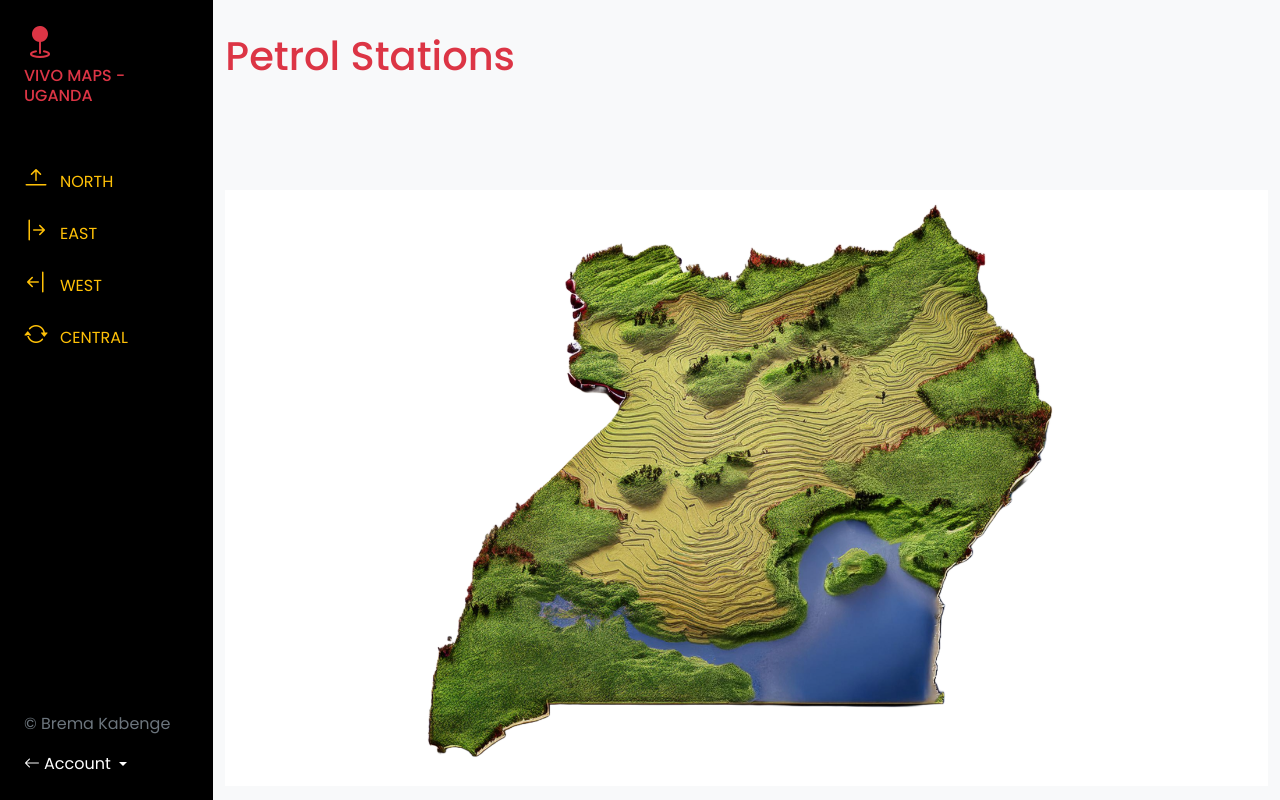
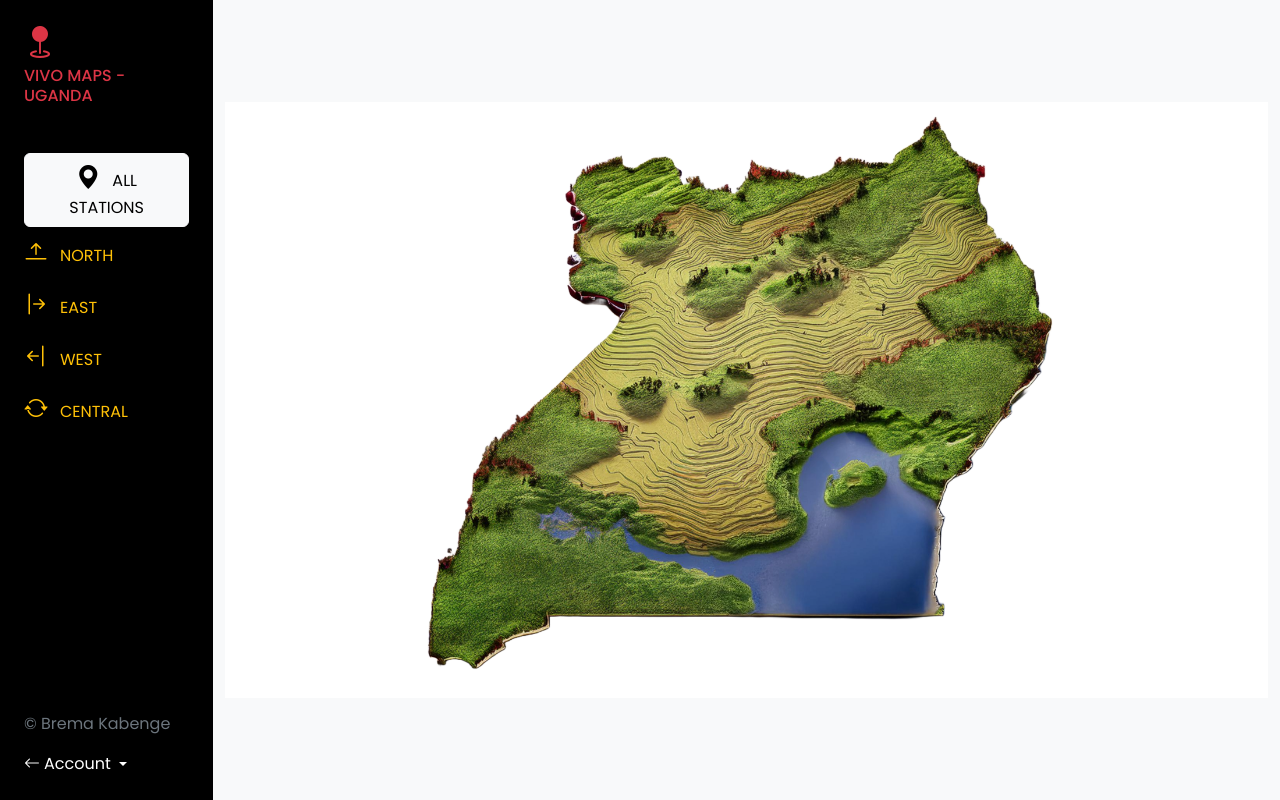
Before and after one commit to bigezocrm/petrolstations, an Angular app: page / in a window 1280 px wide. Built offline with nearby package versions, Linux system fonts and the light colour scheme.

Commit message:
fixed margin issues

```diff
--- a/src/app/dashboard/dashboard.component.html
+++ b/src/app/dashboard/dashboard.component.html
@@ -30,8 +30,12 @@
             <li>
               <h6 class="text-danger mt-0 mb-5">VIVO MAPS - UGANDA</h6>
             </li>
-
-            <!-- Sidebar Navigation Links -->
+            <li class="nav-item">
+              <a href="#" class="btn btn-light px-3 align-middle px-0">
+                <i class="fs-4 bi-geo-alt-fill me-2"></i>
+                <span class="ms-1 d-none d-sm-inline">ALL STATIONS</span>
+              </a>
+            </li>
             <li class="nav-item">
               <a href="#" class="nav-link text-warning align-middle px-0">
                 <i class="fs-4 bi-arrow-bar-up text-warning me-2"></i>
--- a/src/app/map/map.component.html
+++ b/src/app/map/map.component.html
@@ -1,4 +1,3 @@
-<h1 class="text-danger py-3">Petrol Stations</h1>
 <div class="d-flex justify-content-center align-items-center h-100">
   <img src="map.png" alt="Map Image" class="img-fluid" />
 </div>
```
